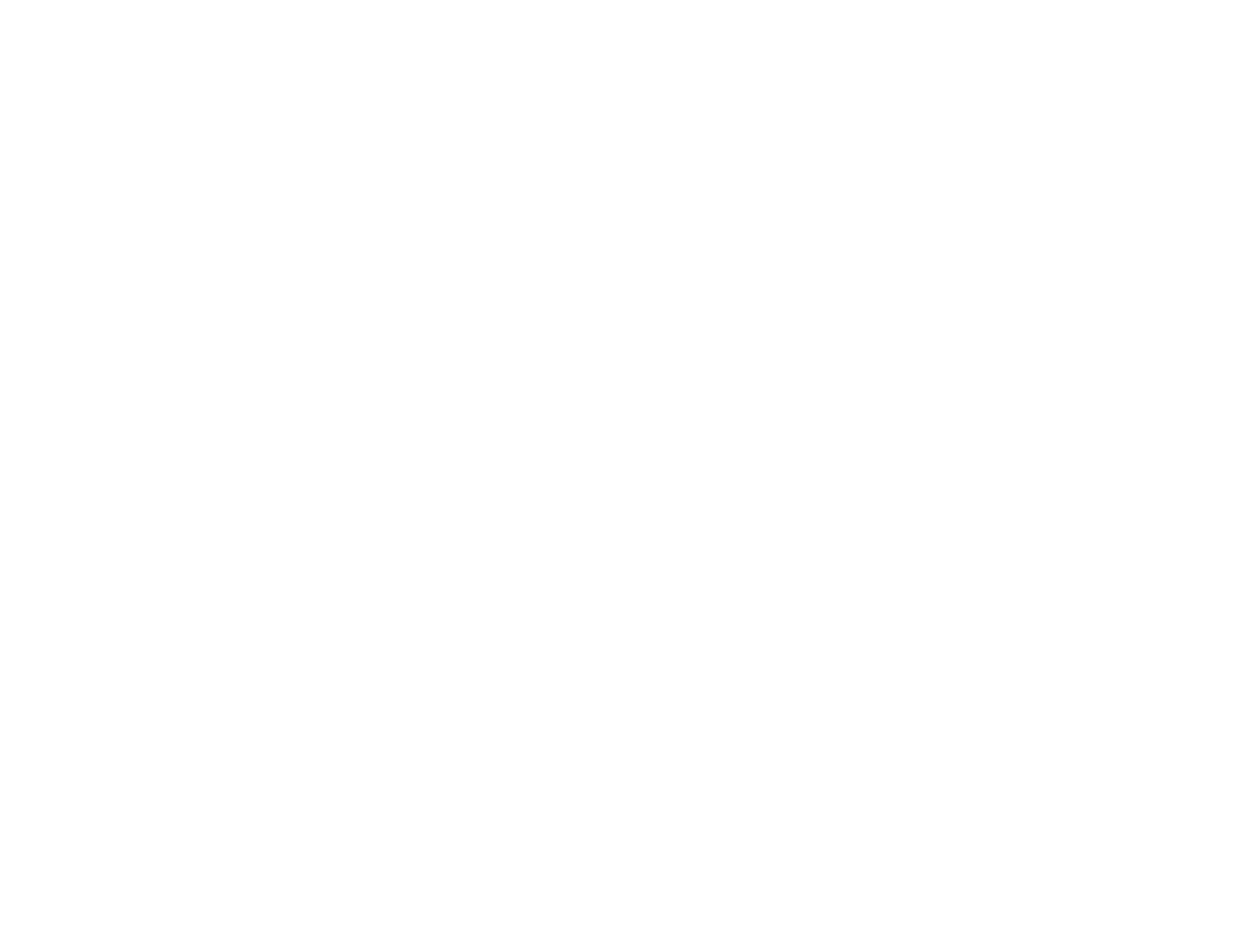
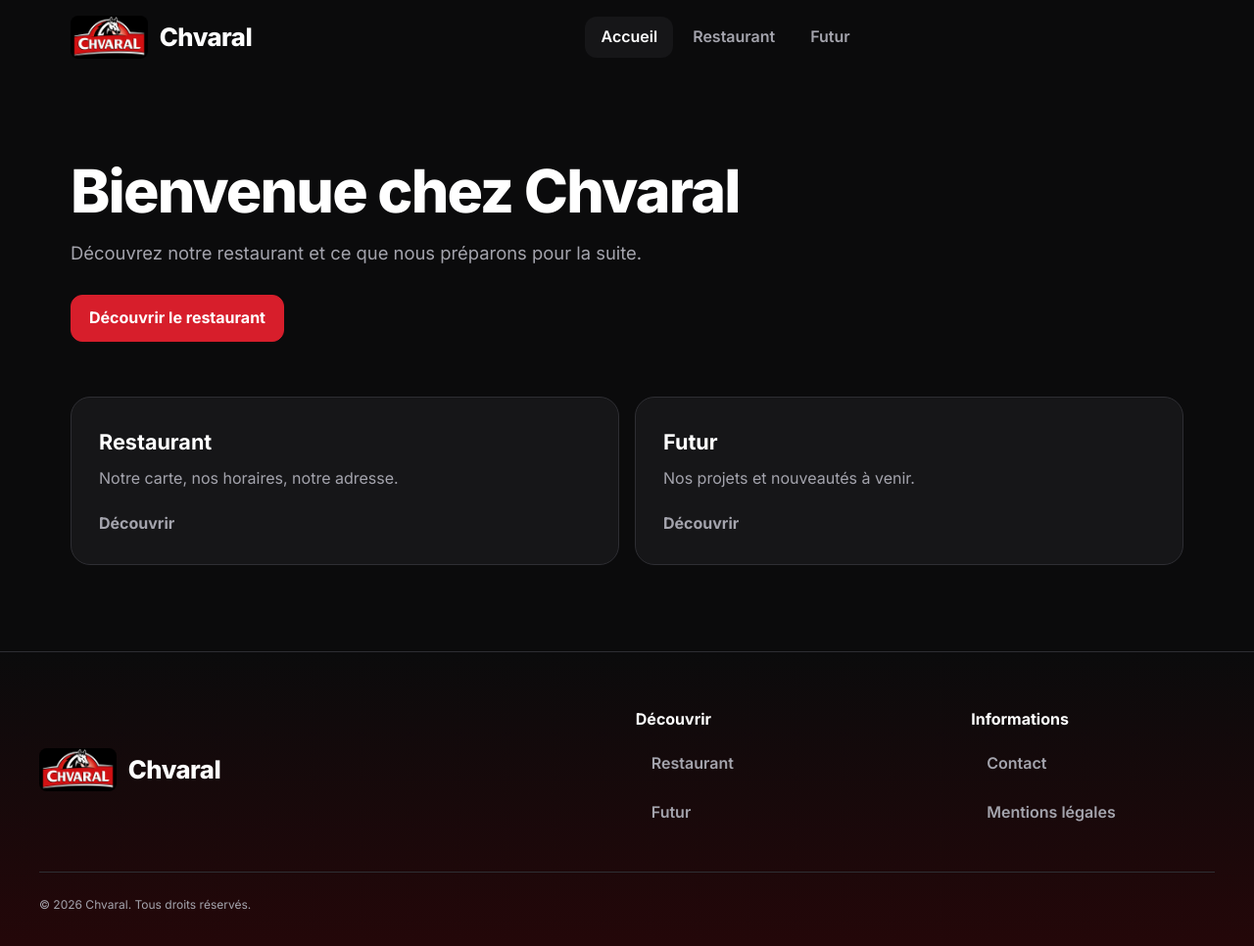
Before and after one commit to Coda-Dijon/html-b1-2026-g4, a plain HTML site: page index.html in a window 1280 px wide. Shown: the whole page at 98% size. Before the commit the page ends 800 px from the top, so only its background shows below. Drawn offline with Linux system fonts and the light colour scheme.

Commit message:
add: page acceuil

```diff
--- a/css/style.css
+++ b/css/style.css
@@ -0,0 +1,217 @@
+@import url("https://fonts.googleapis.com/css2?family=Inter:wght@400;500;600;700;800&display=swap");
+
+:root {
+    --fond: #0b0b0c;
+    --surface: #161618;
+    --surface-2: #202023;
+    --bordure: #2e2e33;
+    --texte: #ffffff;
+    --discret: #a4a4ad;
+    --rouge: #d71e2b;
+    --rouge-vif: #ff4757;
+    --rouge-fonce: #a8141f;
+    --police: "Inter", Helvetica, Arial, sans-serif;
+}
+
+*, *::before, *::after { box-sizing: border-box; }
+
+body {
+    margin: 0;
+    min-height: 100vh;
+    display: flex;
+    flex-direction: column;
+    background-color: var(--fond);
+    color: var(--texte);
+    font-family: var(--police);
+    line-height: 1.6;
+}
+
+a { color: inherit; text-decoration: none; }
+
+a:focus-visible, button:focus-visible, input:focus-visible {
+    outline: 3px solid var(--rouge-vif);
+    outline-offset: 2px;
+}
+
+/* ---------- En-tête ---------- */
+header {
+    display: flex;
+    align-items: center;
+    gap: 16px;
+    max-width: 1200px;
+    width: 100%;
+    margin: 0 auto;
+    padding: 16px clamp(16px, 4vw, 32px);
+}
+
+.marque {
+    display: flex;
+    align-items: center;
+    gap: 12px;
+}
+
+.marque img { height: 44px; width: auto; border-radius: 8px; }
+
+.marque span {
+    font-size: 1.6rem;
+    font-weight: 800;
+    letter-spacing: -0.02em;
+}
+
+nav { margin: 0 auto; }
+
+nav ul {
+    display: flex;
+    flex-wrap: wrap;
+    gap: 4px;
+    margin: 0;
+    padding: 0;
+    list-style: none;
+}
+
+nav a {
+    display: block;
+    padding: 8px 16px;
+    border-radius: 12px;
+    font-weight: 600;
+    color: var(--discret);
+    transition: background-color 0.15s, color 0.15s;
+}
+
+nav a:hover { background-color: var(--surface-2); color: var(--texte); }
+nav a[aria-current="page"] { color: var(--texte); background-color: var(--surface); }
+
+/* ---------- Boutons ---------- */
+.bouton {
+    display: inline-flex;
+    align-items: center;
+    justify-content: center;
+    gap: 8px;
+    padding: 10px 18px;
+    border: 1px solid var(--bordure);
+    border-radius: 12px;
+    background-color: var(--surface-2);
+    color: var(--texte);
+    font: inherit;
+    font-weight: 700;
+    cursor: pointer;
+    transition: background-color 0.15s, transform 0.1s;
+}
+
+.bouton:hover { background-color: #2a2a2e; }
+.bouton:active { transform: scale(0.98); }
+
+.bouton-rouge {
+    background-color: var(--rouge);
+    border-color: var(--rouge);
+    color: #fff;
+}
+
+.bouton-rouge:hover { background-color: var(--rouge-fonce); }
+
+/* ---------- Contenu ---------- */
+main {
+    flex: 1;
+    width: 100%;
+    max-width: 1200px;
+    margin: 0 auto;
+    padding: clamp(32px, 7vw, 88px) clamp(16px, 4vw, 32px);
+}
+
+.hero { max-width: 44rem; }
+
+.hero h1 {
+    margin: 0 0 16px;
+    font-size: clamp(2.2rem, 6vw, 3.8rem);
+    line-height: 1.05;
+    font-weight: 800;
+    letter-spacing: -0.03em;
+}
+
+.hero p {
+    margin: 0 0 28px;
+    font-size: 1.15rem;
+    color: var(--discret);
+}
+
+.rubriques { margin-top: 56px; }
+
+.cartes {
+    margin: 0;
+    padding: 0;
+    list-style: none;
+    display: grid;
+    grid-template-columns: repeat(auto-fit, minmax(240px, 1fr));
+    gap: 16px;
+}
+
+.carte {
+    position: relative;
+    height: 100%;
+    display: flex;
+    flex-direction: column;
+    gap: 8px;
+    padding: 28px;
+    background-color: var(--surface);
+    border: 1px solid var(--bordure);
+    border-radius: 20px;
+    transition: border-color 0.2s, background-color 0.2s;
+}
+
+.carte:hover, .carte:focus-within { border-color: var(--rouge); background-color: var(--surface-2); }
+.carte h3 { margin: 0; font-size: 1.35rem; }
+.carte h3 a::after { content: ""; position: absolute; inset: 0; border-radius: inherit; }
+.carte p { margin: 0; color: var(--discret); }
+.carte-lien { margin-top: auto; padding-top: 12px; font-weight: 700; color: var(--rouge-vif); }
+
+/* ---------- Pied de page ---------- */
+footer {
+    padding: 56px clamp(16px, 4vw, 32px) 32px;
+    background: linear-gradient(to bottom, var(--fond), #240709);
+    border-top: 1px solid var(--bordure);
+}
+
+.pied {
+    display: grid;
+    grid-template-columns: 1.4fr repeat(2, 1fr);
+    gap: 32px;
+    max-width: 1200px;
+    margin: 0 auto;
+}
+
+.pied h2 { margin: 0 0 12px; font-size: 1rem; }
+.pied ul { margin: 0; padding: 0; list-style: none; display: grid; gap: 8px; }
+.pied ul a { color: var(--discret); }
+.pied ul a:hover { color: var(--texte); text-decoration: underline; }
+
+.copyright {
+    max-width: 1200px;
+    margin: 40px auto 0;
+    padding-top: 20px;
+    border-top: 1px solid var(--bordure);
+    color: var(--discret);
+    font-size: 0.9rem;
+}
+
+/* ---------- Mobile ---------- */
+@media (max-width: 820px) {
+    header { flex-wrap: wrap; }
+    nav { order: 3; width: 100%; margin: 0; }
+    .pied { grid-template-columns: 1fr 1fr; }
+}
+
+@media (prefers-reduced-motion: reduce) {
+    * { transition: none !important; }
+}
+
+.sr-only {
+    position: absolute;
+    width: 1px;
+    height: 1px;
+    margin: -1px;
+    padding: 0;
+    overflow: hidden;
+    clip: rect(0, 0, 0, 0);
+    white-space: nowrap;
+    border: 0;
+}
--- a/index.html
+++ b/index.html
@@ -2,11 +2,76 @@
 <html lang="fr">
 <head>
     <meta charset="UTF-8">
-    <meta name="viewport" content="width=*, initial-scale=1.0">
+    <meta name="viewport" content="width=device-width, initial-scale=1.0">
+    <meta name="description" content="Chvaral : découvrez notre restaurant et nos projets à venir.">
     <link href="css/style.css" rel="stylesheet">
-    <title>chvaral</title>
+    <title>Chvaral</title>
 </head>
 <body>
+<header>
+    <a class="marque" href="index.html">
+        <img src="image/chvaral-logo.jpg" alt="" height="44">
+        <span>Chvaral</span>
+    </a>
+    <nav aria-label="Navigation principale">
+        <ul>
+            <li><a href="index.html" aria-current="page">Accueil</a></li>
+            <li><a href="html/resto.html">Restaurant</a></li>
+            <li><a href="html/futur.html">Futur</a></li>
+        </ul>
+    </nav>
+</header>
 
+<main>
+    <section class="hero" aria-labelledby="titre-accueil">
+        <h1 id="titre-accueil">Bienvenue chez Chvaral</h1>
+        <p>Découvrez notre restaurant et ce que nous préparons pour la suite.</p>
+        <a class="bouton bouton-rouge" href="html/resto.html">Découvrir le restaurant</a>
+    </section>
+
+    <section class="rubriques" aria-labelledby="titre-rubriques">
+        <h2 id="titre-rubriques" class="sr-only">Nos rubriques</h2>
+        <ul class="cartes">
+            <li>
+                <article class="carte">
+                    <h3><a href="html/resto.html">Restaurant</a></h3>
+                    <p>Notre carte, nos horaires, notre adresse.</p>
+                    <p class="carte-lien" aria-hidden="true">Découvrir</p>
+                </article>
+            </li>
+            <li>
+                <article class="carte">
+                    <h3><a href="html/futur.html">Futur</a></h3>
+                    <p>Nos projets et nouveautés à venir.</p>
+                    <p class="carte-lien" aria-hidden="true">Découvrir</p>
+                </article>
+            </li>
+        </ul>
+    </section>
+</main>
+
+<footer>
+    <div class="pied">
+        <a class="marque" href="index.html">
+            <img src="image/chvaral-logo.jpg" alt="" height="44">
+            <span>Chvaral</span>
+        </a>
+        <nav aria-labelledby="pied-decouvrir">
+            <h2 id="pied-decouvrir">Découvrir</h2>
+            <ul>
+                <li><a href="html/resto.html">Restaurant</a></li>
+                <li><a href="html/futur.html">Futur</a></li>
+            </ul>
+        </nav>
+        <nav aria-labelledby="pied-infos">
+            <h2 id="pied-infos">Informations</h2>
+            <ul>
+                <li><a href="#">Contact</a></li>
+                <li><a href="#">Mentions légales</a></li>
+            </ul>
+        </nav>
+    </div>
+    <p class="copyright"><small>&copy; 2026 Chvaral. Tous droits réservés.</small></p>
+</footer>
 </body>
 </html>
```
Also changed, not shown: html/futur.html (line endings or trailing spaces), html/recette.html (line endings or trailing spaces), html/resto.html (line endings or trailing spaces), image/chvaral-logo.jpg (added), 6 other files.
